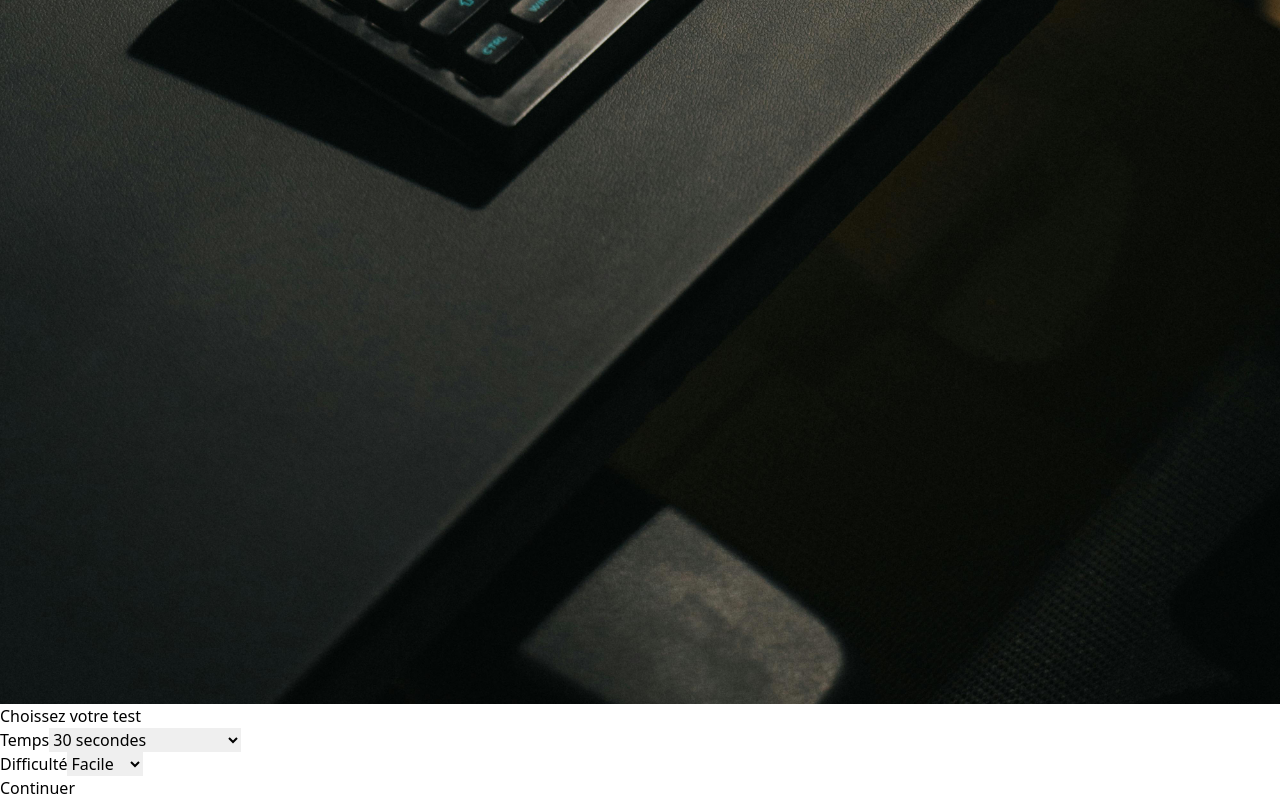
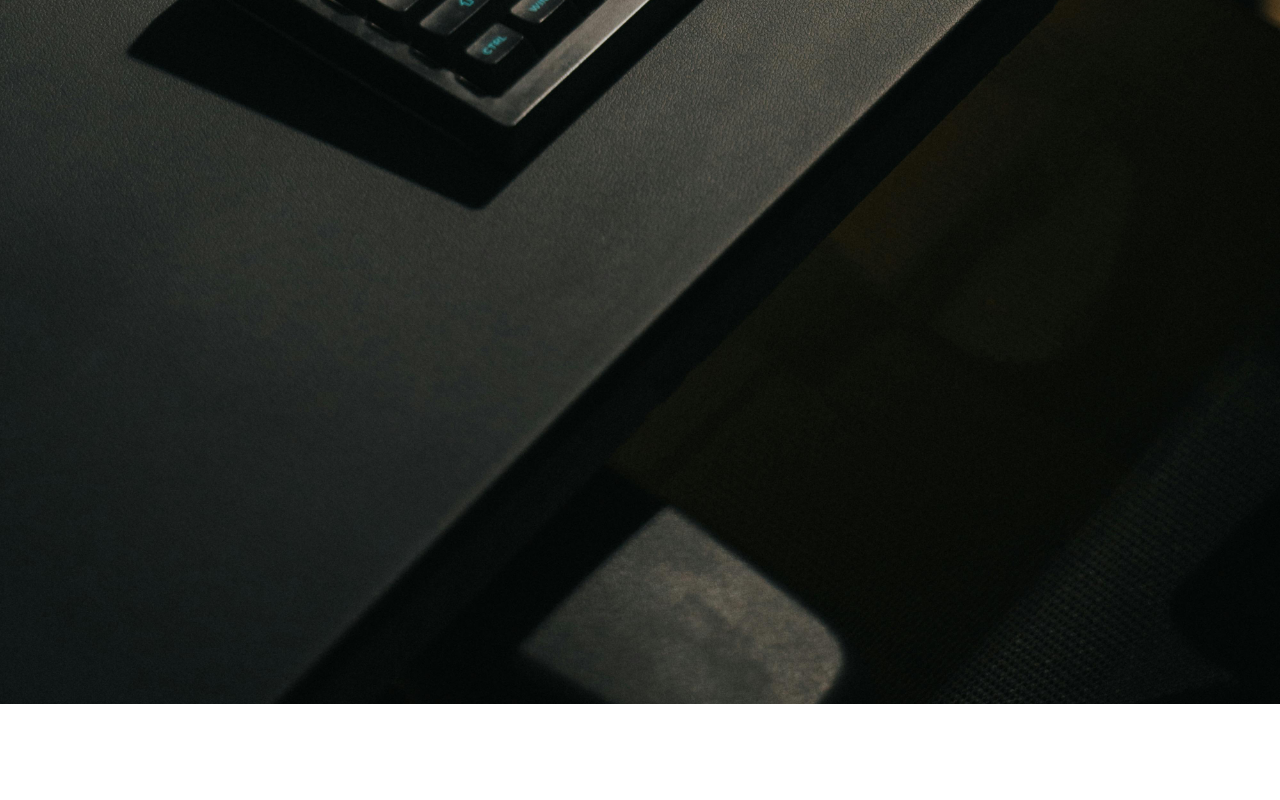
Before and after one commit to Raouf404/TypeTest, a React (Vite) app: page / in a window 1280 px wide. Shown: the part 1305-2105 px from the top of the page. After the commit the page ends 2009 px from the top, so only its background shows below. Built offline with nearby package versions, Linux system fonts and the light colour scheme.

Commit message:
Test choice

```diff
--- a/src/App.tsx
+++ b/src/App.tsx
@@ -1,15 +1,18 @@
 import { BrowserRouter as Router, Route, Routes } from "react-router-dom";
 import Hero from "./pages/Hero";
 import Test from "./pages/Test";
+import { SettingsProvider } from "./utils/SettingsProvider";
 
 const App = () => {
   return (
+    <SettingsProvider>
       <Router>
         <Routes>
           <Route path="/" element={<Hero />} />
           <Route path="/test" element={<Test />} />
         </Routes>
       </Router>
+    </SettingsProvider>
   );
 };
 
--- a/src/components/Modal.tsx
+++ b/src/components/Modal.tsx
@@ -1,9 +1,20 @@
+import { useSettings } from "../utils/SettingsProvider";
+import { Link } from "react-router-dom";
 import Button from "./Button";
 
-const Modal = () => {
+type ModalProps = {
+  onClick: () => void;
+};
+
+const Modal: React.FC<ModalProps> = ({ onClick }) => {
+  const { difficulty, setDifficulty, time, setTime } = useSettings();
+
   return (
     <>
-      <div className="h-screen w-screen bg-darkGray75 absolute"></div>
+      <div
+        onClick={onClick}
+        className="h-screen w-screen bg-darkGray75 absolute"
+      ></div>
       <div className="flex flex-col items-center p-6 w-[324px] bg-beige absolute top-1/2 left-1/2 transform -translate-x-1/2 -translate-y-1/2 rounded-[32px]">
         <h2 className="text-2xl mb-12">Choissez votre test</h2>
         <div className="flex flex-col gap-4 mb-8 w-full">
@@ -12,14 +23,16 @@ const Modal = () => {
             <select
               name="time"
               id="time"
+              onChange={(e) => setTime(Number(e.target.value))}
+              value={time}
               className="p-4 rounded-lg w-[138px] bg-beige text-darkGray border border-darkGray"
             >
-              <option value="30s">30 secondes</option>
-              <option value="1m">1 minute</option>
-              <option value="1m30s">1 minute 30 secondes</option>
-              <option value="2m">2 minutes</option>
-              <option value="2m30s">2 minutes 30 secondes</option>
-              <option value="3m">3 minutes</option>
+              <option value={30}>30 secondes</option>
+              <option value={60}>1 minute</option>
+              <option value={90}>1 minute 30 secondes</option>
+              <option value={120}>2 minutes</option>
+              <option value={150}>2 minutes 30 secondes</option>
+              <option value={180}>3 minutes</option>
             </select>
           </div>
           <div className="flex justify-between items-center w-full">
@@ -27,6 +40,8 @@ const Modal = () => {
             <select
               name="difficulty"
               id="difficulty"
+              onChange={(e) => setDifficulty(e.target.value)}
+              value={difficulty}
               className="p-4 rounded-lg w-[138px] bg-beige text-darkGray border border-darkGray"
             >
               <option value="easy">Facile</option>
@@ -35,7 +50,9 @@ const Modal = () => {
             </select>
           </div>
         </div>
-        <Button label="Continuer" fullWidth={true} />
+        <Link to="/test">
+          <Button label="Continuer" fullWidth={true} />
+        </Link>
       </div>
     </>
   );
--- a/src/pages/Hero.tsx
+++ b/src/pages/Hero.tsx
@@ -1,7 +1,10 @@
+import { useState } from "react";
 import Button from "../components/Button";
 import Modal from "../components/Modal";
 
 const Hero: React.FC = () => {
+  const [showModal, setShowModal] = useState(false);
+
   return (
     <section className="flex">
       <div className="h-screen w-1/2 flex flex-col justify-center px-[80px] bg-beige">
@@ -13,7 +16,7 @@ const Hero: React.FC = () => {
           test.
         </p>
         <div className="flex gap-4">
-          <Button label="Commancer le test">
+          <Button label="Commancer le test" onClick={() => setShowModal(true)}>
             <img
               className="ml-4 h-4 w-4"
               src="../../public/assets/icons/arrow-forward.svg"
@@ -29,7 +32,7 @@ const Hero: React.FC = () => {
           alt="Hero"
         />
       </div>
-      <Modal />
+      {showModal && <Modal onClick={() => setShowModal(false)} />}
     </section>
   );
 };
--- a/src/pages/Test.tsx
+++ b/src/pages/Test.tsx
@@ -1,5 +1,15 @@
+import { useSettings } from "../utils/SettingsProvider";
+import { Link } from "react-router-dom";
+
 const Test: React.FC = () => {
-  return <div>Test</div>;
+  const { difficulty, time } = useSettings();
+
+  return (
+    <section>
+      {difficulty}, {time}
+      <Link to="/">Retour</Link>
+    </section>
+  );
 };
 
 export default Test;
--- /dev/null
+++ b/src/utils/SettingsProvider.tsx
@@ -0,0 +1,35 @@
+import React, { createContext, useContext, useState } from "react";
+
+type SettingsContextType = {
+  difficulty: string;
+  setDifficulty: (difficulty: string) => void;
+  time: number;
+  setTime: (time: number) => void;
+};
+
+const SettingsContext = createContext<SettingsContextType | undefined>(
+  undefined
+);
+
+export const SettingsProvider: React.FC<{ children: React.ReactNode }> = ({
+  children,
+}) => {
+  const [difficulty, setDifficulty] = useState("medium");
+  const [time, setTime] = useState(60);
+
+  return (
+    <SettingsContext.Provider
+      value={{ difficulty, setDifficulty, time, setTime }}
+    >
+      {children}
+    </SettingsContext.Provider>
+  );
+};
+
+export const useSettings = (): SettingsContextType => {
+  const context = useContext(SettingsContext);
+  if (!context) {
+    throw new Error("useSettings must be used within a SettingsProvider");
+  }
+  return context;
+};
```
Lines whose indentation alone changed are shown as unchanged.
